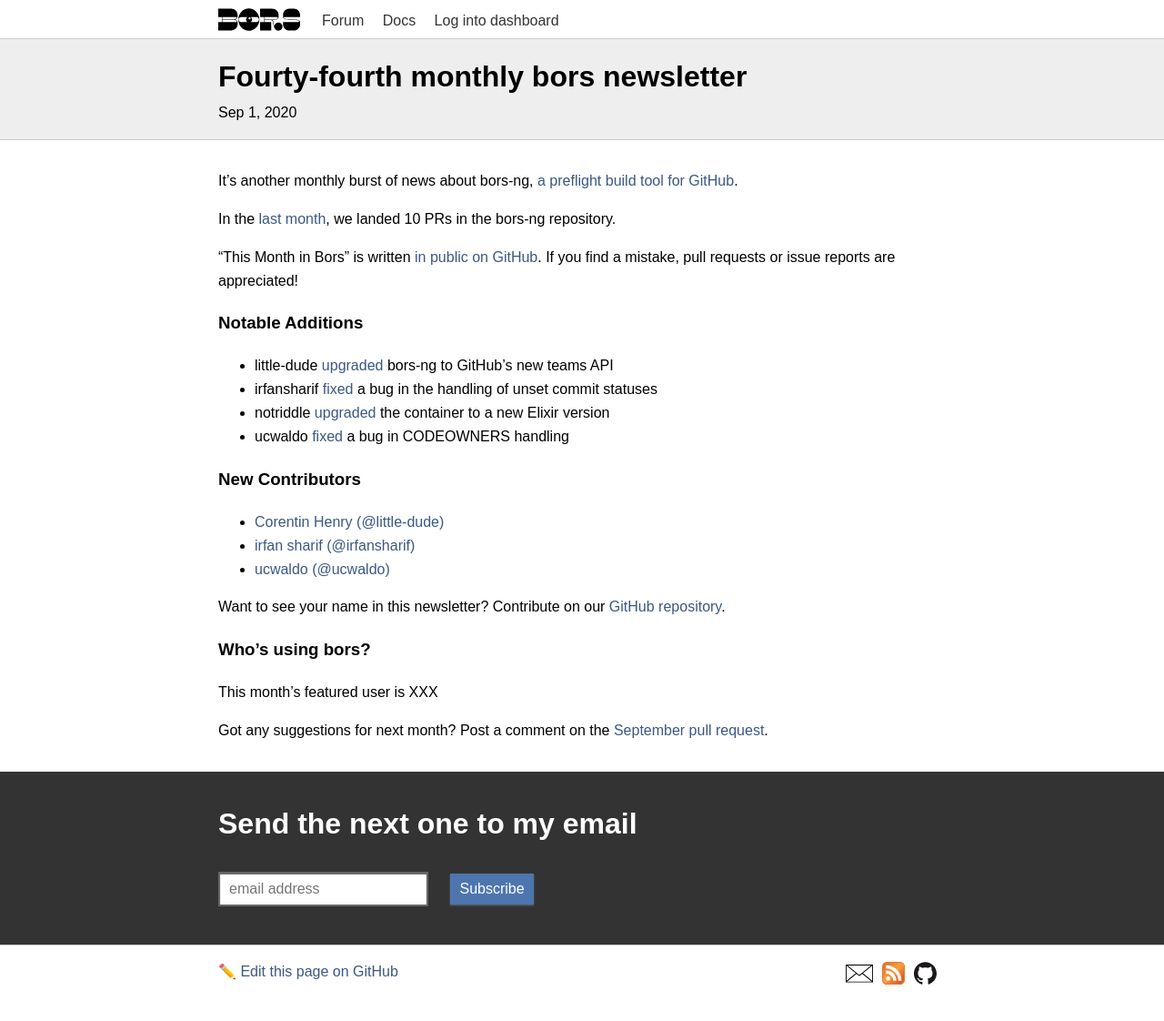
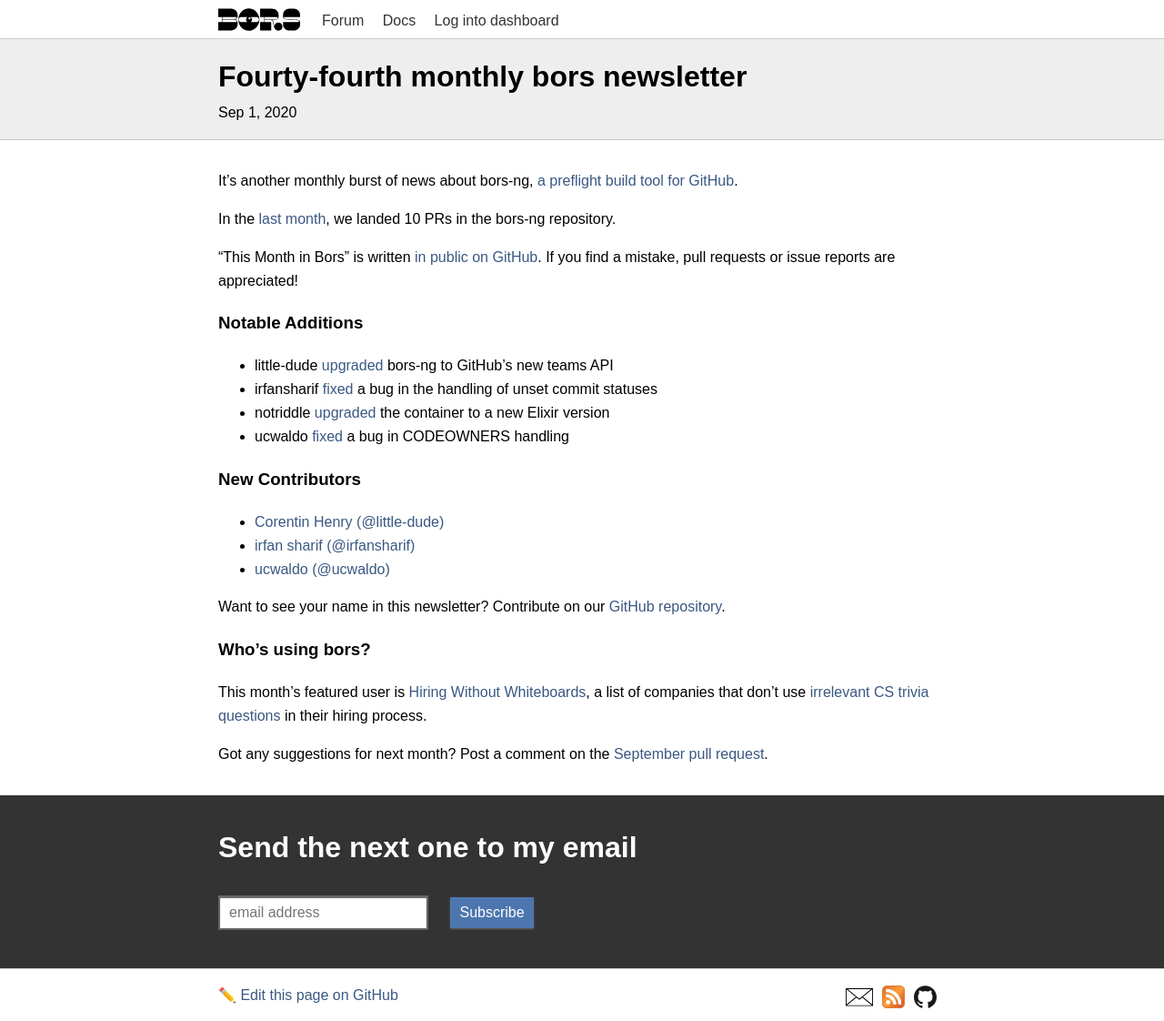
Before and after one commit to bors-ng/bors-ng.github.io, a Jekyll site: the page built from _posts/2020-09-01-tmib-44.md, in a window 1280 px wide. Shown: the whole page at 91% size. Built offline with Jekyll 4.4.1, drawn with Linux system fonts in a browser that asks for light colours; before the commit the page ends 1097 px from its top, so only the background shows below that.

Commit message:
Add summary and featured user

```diff
--- a/_posts/2020-09-01-tmib-44.md
+++ b/_posts/2020-09-01-tmib-44.md
@@ -2,7 +2,7 @@
 layout:     post
 title:      Fourty-fourth monthly bors newsletter
 date:       2020-09-01 00:00:00
-summary:    This August, XXX
+summary:    This August, code owners and pre-run commit status corner cases were fixed
 categories: newsletter
 ---
 
@@ -36,7 +36,7 @@
 
 ### Who's using bors?
 
-This month's featured user is XXX
+This month's featured user is [Hiring Without Whiteboards](https://github.com/poteto/hiring-without-whiteboards), a list of companies that don't use [irrelevant CS trivia questions](https://theoutline.com/post/1256/finding-a-better-alternative-to-the-whiteboard-interview?zd=1&zi=b5owrxsb) in their hiring process.
 
 Got any suggestions for next month?
 Post a comment on the [September pull request](https://github.com/bors-ng/bors-ng.github.io/pull/117).
```
